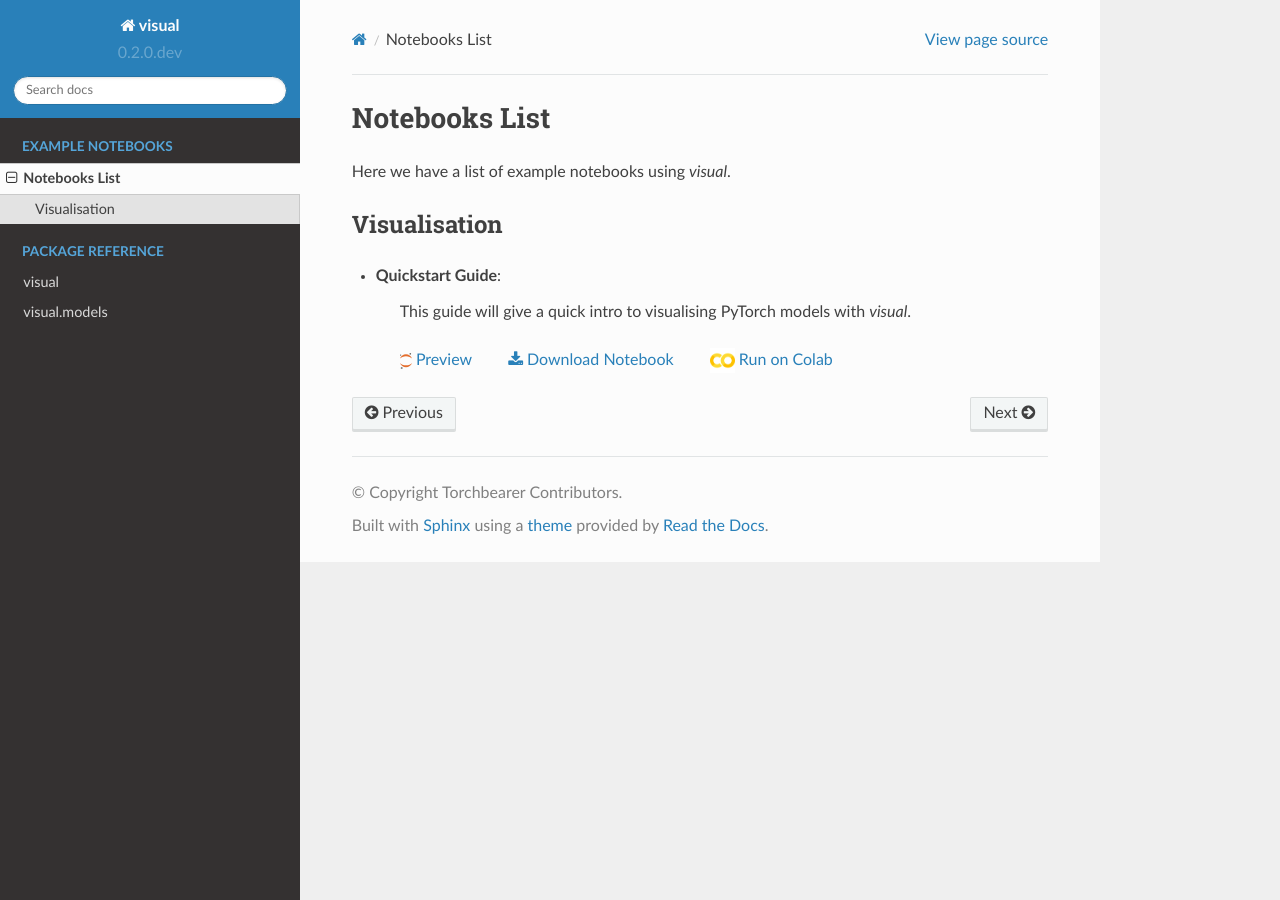
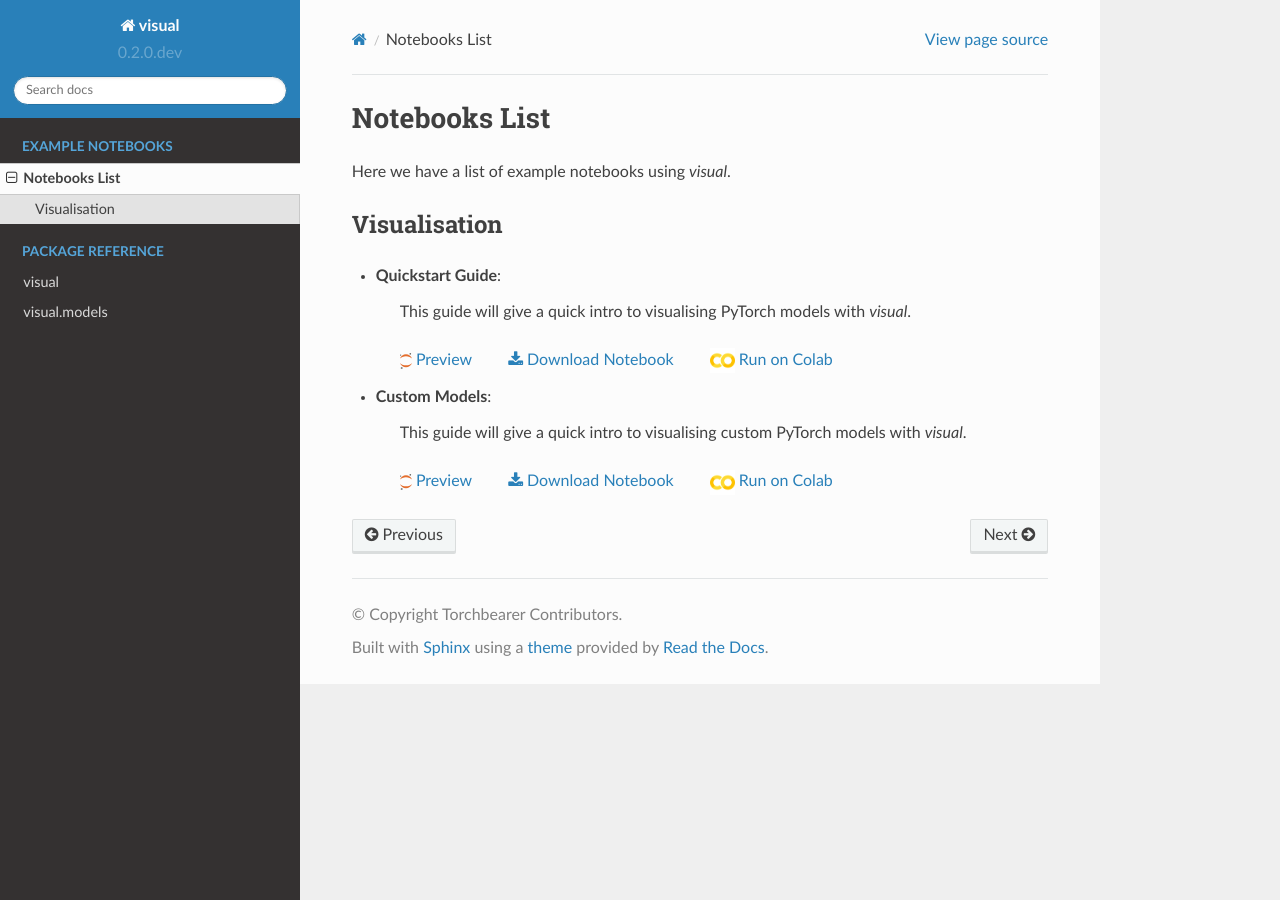
Before and after one commit to pytorchbearer/visual, a Sphinx documentation site: the page built from docs/examples/notebooks.rst, in a window 1280 px wide. Built offline with Sphinx 7.4.7 and the Read the Docs theme 2.0.0, drawn with Linux system fonts in a browser that asks for light colours.

Commit message:
Update docs

```diff
--- a/docs/examples/notebooks.rst
+++ b/docs/examples/notebooks.rst
@@ -15,3 +15,9 @@ Visualisation
     This guide will give a quick intro to visualising PyTorch models with `visual`.
 
     |nbviewer| `Preview <https://nbviewer.jupyter.org/github/pytorchbearer/visual/blob/master/docs/_static/notebooks/quickstart.ipynb>`__   :download:`Download Notebook </_static/notebooks/quickstart.ipynb>`   |colab| `Run on Colab <https://colab.research.google.com/github/pytorchbearer/visual/blob/master/docs/_static/notebooks/quickstart.ipynb>`__
+
+- **Custom Models**:
+
+    This guide will give a quick intro to visualising custom PyTorch models with `visual`.
+
+    |nbviewer| `Preview <https://nbviewer.jupyter.org/github/pytorchbearer/visual/blob/master/docs/_static/notebooks/custom_models.ipynb>`__   :download:`Download Notebook </_static/notebooks/custom_models.ipynb>`   |colab| `Run on Colab <https://colab.research.google.com/github/pytorchbearer/visual/blob/master/docs/_static/notebooks/custom_models.ipynb>`__
```
